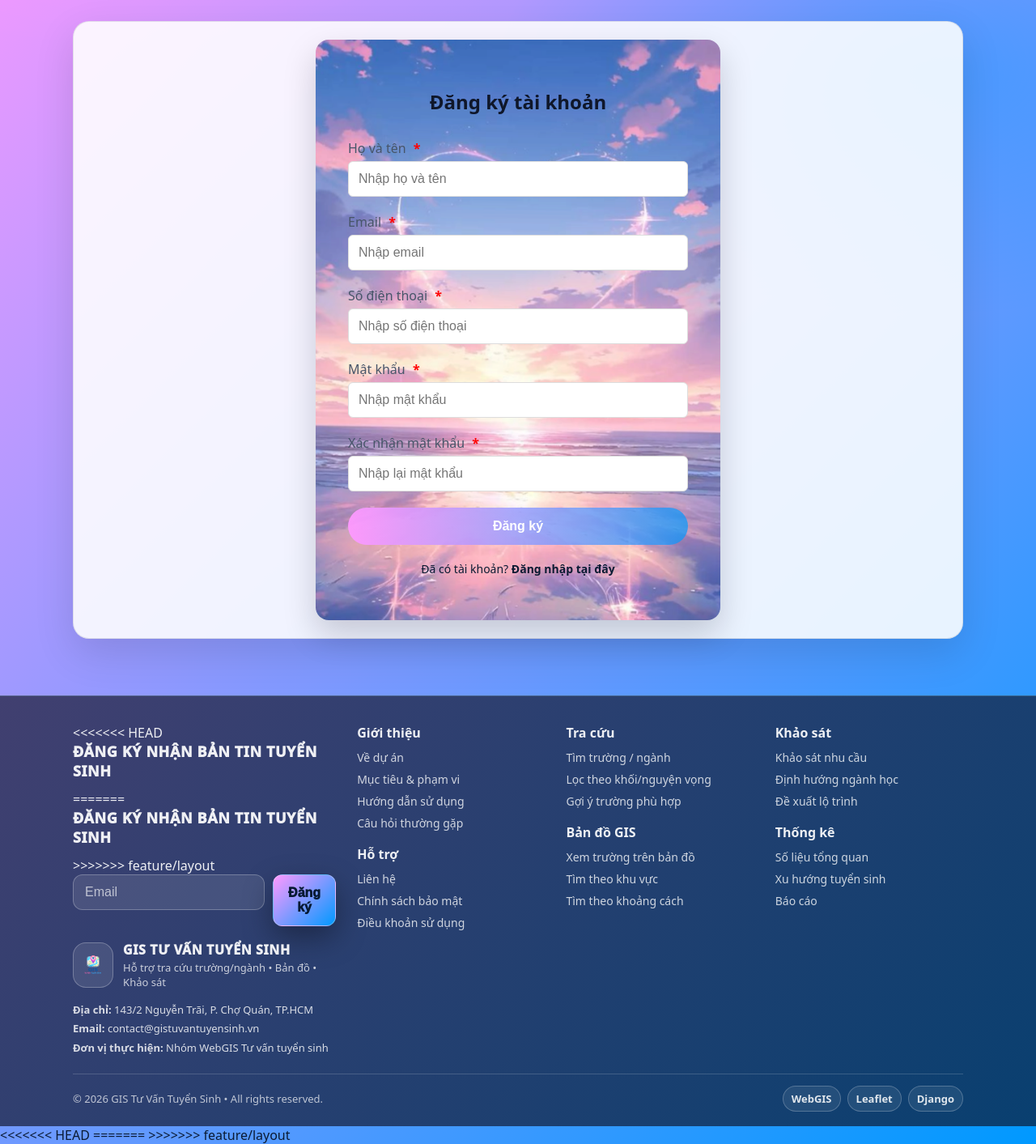
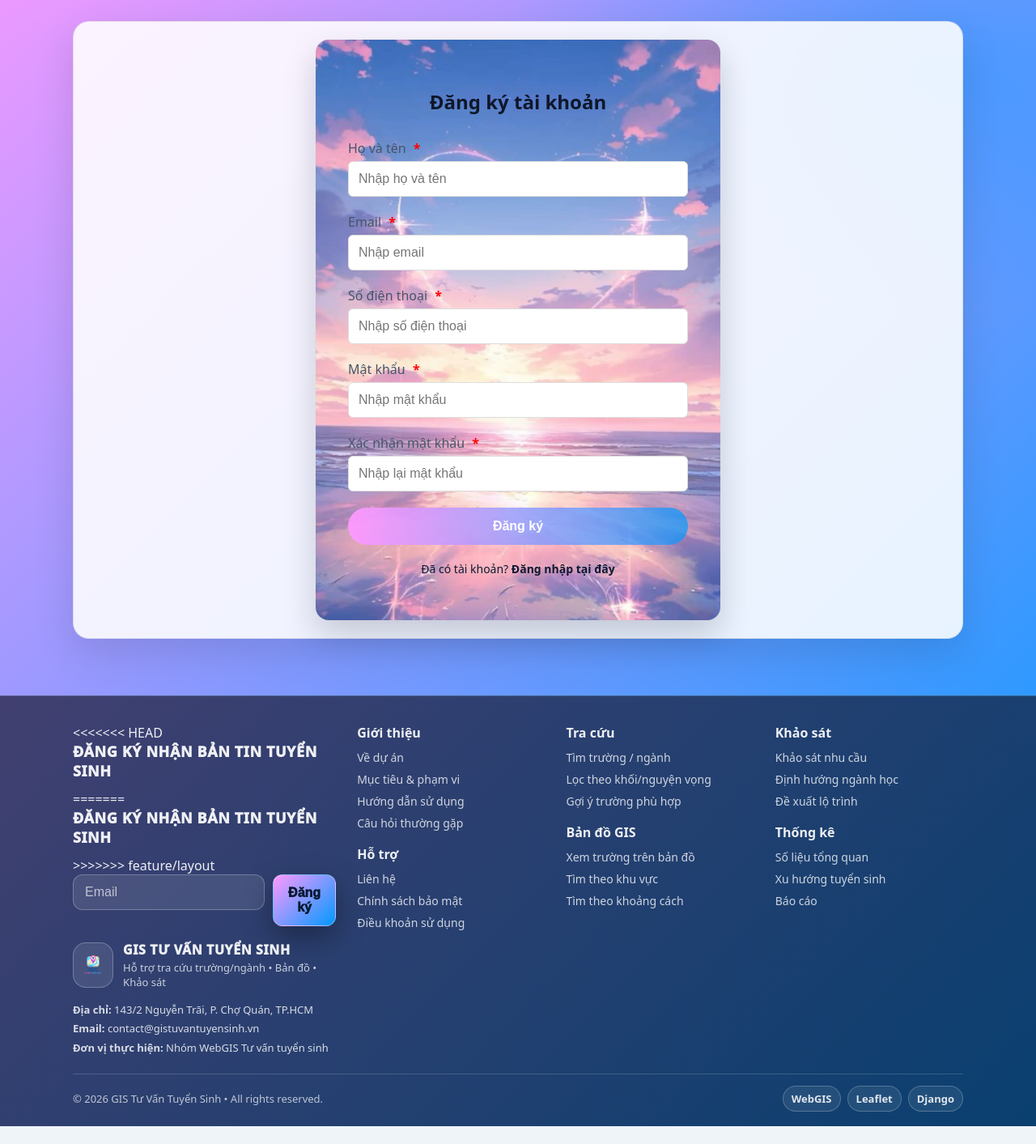
Before and after one commit to TRAM-HUONG/GIS-TUVANTUYENSINH, a Django app: page /dang-ky/ in a window 1280 px wide. Shown: the part 240-1653 px from the top of the page at 81% size. After the commit the page ends 1631 px from the top, so only its background shows below. Run offline with Django 5.2, Linux system fonts and the light colour scheme.

Commit message:
Lưu lại tiến độ hiện tại

```diff
--- a/templates/layout/layout.html
+++ b/templates/layout/layout.html
@@ -194,8 +194,4 @@
 
   {% block extra_js %}{% endblock %}
 </body>
-<<<<<<< HEAD
 </html>
-=======
-</html>
->>>>>>> feature/layout
```
